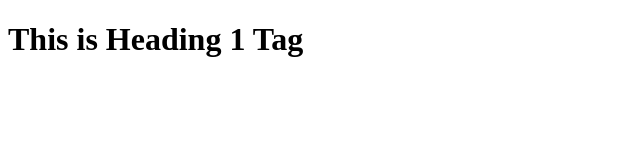
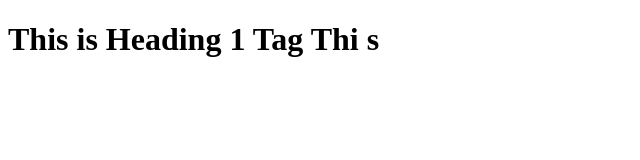
Before and after one commit to snandagopal/Git-File, a plain HTML site: page NandaProject/index.html in a window 1280 px wide. Shown: the whole page, without its empty margins (0-640 px from the left). Drawn offline with Linux system fonts and the light colour scheme.

Commit message:
Third Commit

```diff
--- a/NandaProject/index.html
+++ b/NandaProject/index.html
@@ -6,6 +6,6 @@
     <title>Document</title>
 </head>
 <body>
-    <h1> This is Heading 1 Tag  </h1>
+    <h1> This is Heading 1 Tag  Thi s</h1>
 </body>
 </html>
```
